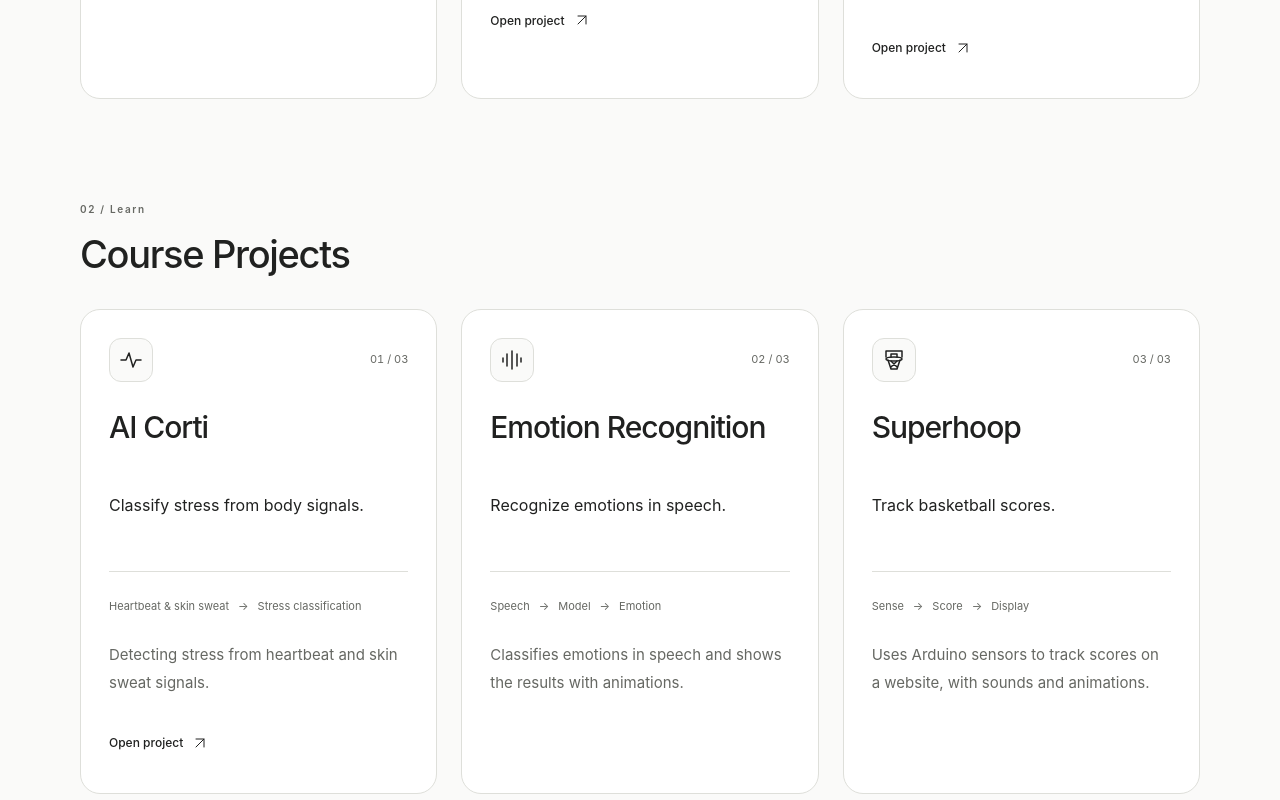
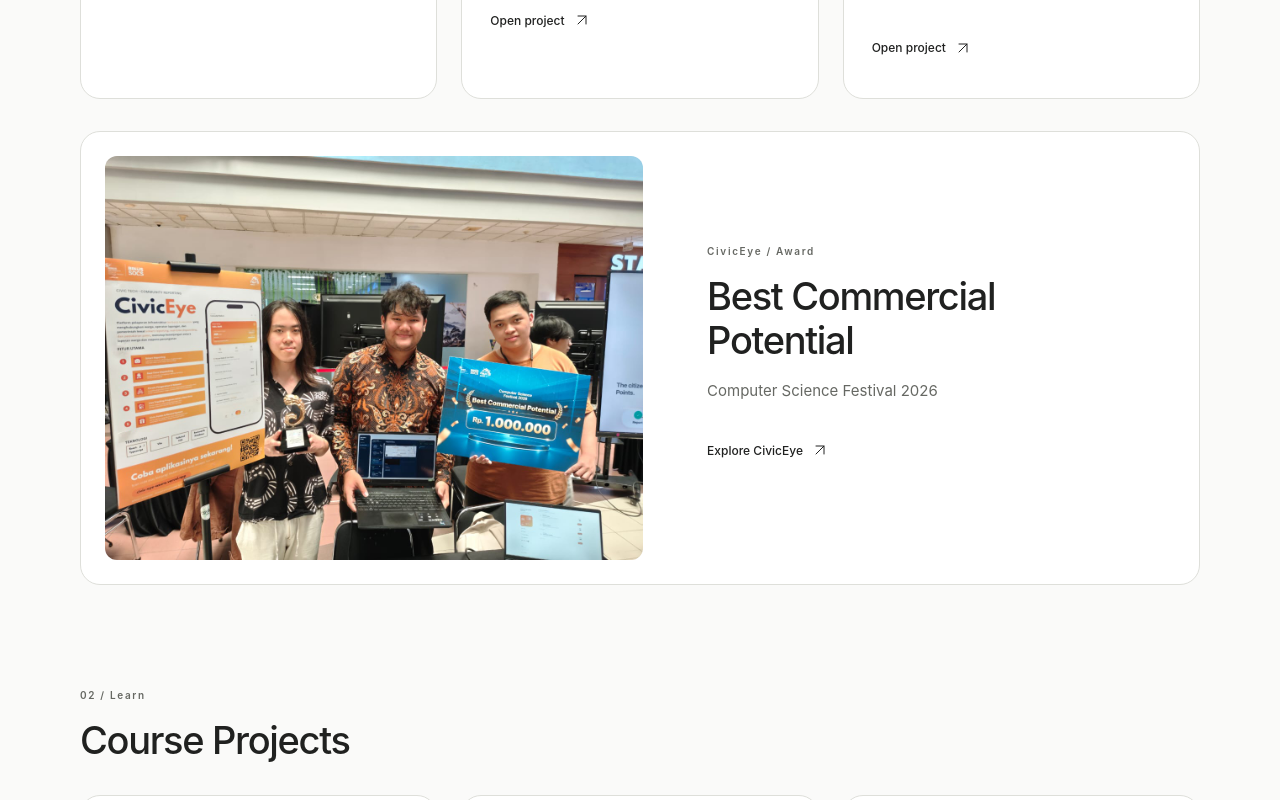
Before and after one commit to geraldadli/insane_portfolio, a React (Vite) app: page / in a window 1280 px wide. Shown: the part 2400-3200 px from the top of the page. Built offline with nearby package versions, Linux system fonts and the light colour scheme.

Commit message:
Add repeatable card reveals and CivicEye award feature

```diff
--- a/src/components/Certificates.jsx
+++ b/src/components/Certificates.jsx
@@ -1,3 +1,4 @@
+import CardReveal from "./motion/CardReveal";
 import ScrollReveal from "./motion/ScrollReveal";
 import Icon from "./ui/Icon";
 
@@ -41,8 +42,8 @@ export default function Certificates() {
           <p>Professional certificates I’ve completed.</p>
         </ScrollReveal>
         <div className="research-card-grid">
-          {certificates.map((certificate) => (
-            <ScrollReveal key={certificate.id}>
+          {certificates.map((certificate, index) => (
+            <CardReveal key={certificate.id} index={index % 2}>
               <article
                 className="universe-card certificate-card"
                 aria-labelledby={`${certificate.id}-title`}
@@ -93,7 +94,7 @@ export default function Certificates() {
                   </a>
                 </div>
               </article>
-            </ScrollReveal>
+            </CardReveal>
           ))}
         </div>
       </div>
--- a/src/components/Projects.jsx
+++ b/src/components/Projects.jsx
@@ -1,15 +1,18 @@
 import { projectUniverse } from "../data/projectUniverse";
 import ScrollReveal from "./motion/ScrollReveal";
 import Icon from "./ui/Icon";
+import CardReveal from "./motion/CardReveal";
 
 function UniverseCard({ project, index, total }) {
   return (
-    <article
+    <CardReveal
+      as="article"
+      index={index}
       className="universe-card"
       id={project.id}
       aria-labelledby={`${project.id}-title`}
     >
-      <ScrollReveal>
+      <div>
         <div className="universe-card-meta">
           <span className="project-icon" aria-hidden="true">
             <Icon name={project.icon} />
@@ -21,7 +24,7 @@ function UniverseCard({ project, index, total }) {
         </div>
         <h4 id={`${project.id}-title`}>{project.name}</h4>
         <p className="universe-tagline">{project.tagline}</p>
-      </ScrollReveal>
+      </div>
       {project.video && (
         <figure className="universe-preview">
           <video
@@ -39,16 +42,16 @@ function UniverseCard({ project, index, total }) {
           <figcaption>{project.name} — project preview.</figcaption>
         </figure>
       )}
-      <ScrollReveal>
+      <div>
         <ol className="universe-flow" aria-label={`${project.name} workflow`}>
           {project.flow.map((step) => (
             <li key={step}>{step}</li>
           ))}
         </ol>
         <p className="universe-description">{project.description}</p>
-      </ScrollReveal>
+      </div>
       {project.foundation && (
-        <ScrollReveal>
+        <div>
           <dl className="universe-status">
             <div>
               <dt>Current work</dt>
@@ -59,10 +62,10 @@ function UniverseCard({ project, index, total }) {
               <dd>{project.outlook}</dd>
             </div>
           </dl>
-        </ScrollReveal>
+        </div>
       )}
       {project.href && (
-        <ScrollReveal>
+        <div>
           <a
             className="text-link universe-link"
             href={project.href}
@@ -74,9 +77,9 @@ function UniverseCard({ project, index, total }) {
               : {project.name} (opens in a new tab)
             </span>
           </a>
-        </ScrollReveal>
+        </div>
       )}
-    </article>
+    </CardReveal>
   );
 }
 
@@ -133,6 +136,35 @@ export default function Projects() {
                 />
               ))}
             </div>
+            {group.projects.filter((project) => project.award).map((project) => (
+              <CardReveal key={`${project.id}-award`} className="universe-card award-feature">
+                <figure>
+                  <a
+                    href={project.award.photo}
+                    target="_blank"
+                    rel="noreferrer"
+                    aria-label={`View ${project.name} award photo (opens in a new tab)`}
+                  >
+                    <img
+                      src={project.award.photo}
+                      alt={project.award.alt}
+                      width="1280"
+                      height="960"
+                      loading="lazy"
+                      decoding="async"
+                    />
+                  </a>
+                  <figcaption>
+                    <p className="eyebrow">{project.name} / Award</p>
+                    <h4>{project.award.title}</h4>
+                    <p className="universe-description">{project.award.event}</p>
+                    <a className="text-link universe-link" href={`#${project.id}`}>
+                      Explore {project.name} <Icon name="diagonal" />
+                    </a>
+                  </figcaption>
+                </figure>
+              </CardReveal>
+            ))}
           </section>
         ))}
       </div>
--- a/src/components/Research.jsx
+++ b/src/components/Research.jsx
@@ -1,3 +1,4 @@
+import CardReveal from "./motion/CardReveal";
 import { projects, otherResearch } from "../data/projects";
 import Icon from "./ui/Icon";
 import ScrollReveal from "./motion/ScrollReveal";
@@ -20,8 +21,8 @@ export default function Research() {
           <p>A few studies I’ve worked on.</p>
         </ScrollReveal>
         <div className="research-card-grid">
-          {[...projects, ...otherResearch].map((paper) => (
-            <ScrollReveal key={paper.number}>
+          {[...projects, ...otherResearch].map((paper, index) => (
+            <CardReveal key={paper.number} index={index % 2}>
               <article
                 className="universe-card research-paper"
                 id={`project-${paper.number}`}
@@ -45,7 +46,7 @@ export default function Research() {
                   </span>
                 </a>
               </article>
-            </ScrollReveal>
+            </CardReveal>
           ))}
         </div>
         <ScrollReveal>
--- a/src/components/Skills.jsx
+++ b/src/components/Skills.jsx
@@ -1,3 +1,4 @@
+import CardReveal from "./motion/CardReveal";
 import ScrollReveal from "./motion/ScrollReveal";
 
 // Data science workflow supplied by Gerald, with libraries from his CV.
@@ -70,8 +71,8 @@ export default function Skills() {
             </h3>
           </ScrollReveal>
           <div className="skills-category-grid">
-            {groups.map((group) => (
-              <ScrollReveal key={group.number}>
+            {groups.map((group, index) => (
+              <CardReveal key={group.number} index={index % 2}>
                 <article
                   className="skill-category"
                   aria-labelledby={`skill-group-${group.number}`}
@@ -85,7 +86,7 @@ export default function Skills() {
                     ))}
                   </ul>
                 </article>
-              </ScrollReveal>
+              </CardReveal>
             ))}
           </div>
           <ScrollReveal className="skills-focus">
@@ -105,7 +106,7 @@ export default function Skills() {
               Soft Skills
             </h3>
           </ScrollReveal>
-          <ScrollReveal>
+          <CardReveal>
             <article
               className="skill-category"
               aria-labelledby="leadership-communication-title"
@@ -116,7 +117,7 @@ export default function Skills() {
               </h4>
               <p>Helping teams stay organized and sharing ideas clearly.</p>
             </article>
-          </ScrollReveal>
+          </CardReveal>
         </section>
       </div>
     </section>
--- /dev/null
+++ b/src/components/motion/CardReveal.jsx
@@ -0,0 +1,37 @@
+import { useRef, useState } from "react";
+import { motion, useInView } from "framer-motion";
+import useMediaQuery from "../../hooks/useMediaQuery";
+
+const visible = { opacity: 1, y: 0, scale: 1 };
+
+// Transform-only movement preserves the grid; leaving the viewport resets the reveal.
+export default function CardReveal({ children, as = "div", index = 0, ...props }) {
+  const ref = useRef(null);
+  const reduced = useMediaQuery("(prefers-reduced-motion: reduce)");
+  const compact = useMediaQuery("(pointer: coarse), (max-width: 999px)");
+  const inView = useInView(ref, { margin: "0px 0px -40px 0px" });
+  const [focused, setFocused] = useState(false);
+  const Component = as === "article" ? motion.article : motion.div;
+  const hidden = { opacity: 0, y: compact ? 14 : 32, scale: compact ? 1 : 0.975 };
+
+  return (
+    <Component
+      {...props}
+      ref={ref}
+      initial={reduced ? false : hidden}
+      animate={reduced || inView || focused ? visible : hidden}
+      transition={{
+        duration: reduced || focused || !inView ? 0 : compact ? 0.45 : 0.75,
+        delay: reduced || focused || compact || !inView ? 0 : index * 0.08,
+        ease: [0.22, 1, 0.36, 1],
+      }}
+      onFocusCapture={() => setFocused(true)}
+      onBlurCapture={(event) => {
+        if (!event.currentTarget.contains(event.relatedTarget)) setFocused(false);
+      }}
+      style={{ minWidth: 0, transformOrigin: "center bottom" }}
+    >
+      {children}
+    </Component>
+  );
+}
--- a/src/data/projectUniverse.js
+++ b/src/data/projectUniverse.js
@@ -10,6 +10,12 @@ export const projectUniverse = [
         id: "civic-eye",
         video: "/videos/civiceye-commercial.mp4",
         poster: "/videos/civiceye-poster.jpg",
+        award: {
+          photo: "/images/civiceye-award.jpeg",
+          title: "Best Commercial Potential",
+          event: "Computer Science Festival 2026",
+          alt: "CivicEye team with their trophy and Best Commercial Potential award at Computer Science Festival 2026.",
+        },
         icon: "city",
         name: "CivicEye",
         tagline: "Report local problems.",
@@ -57,7 +63,7 @@ export const projectUniverse = [
         tagline: "Classify stress from body signals.",
         flow: ["Heartbeat & skin sweat", "Stress classification"],
         description: "Detecting stress from heartbeat and skin sweat signals.",
-        href: "https://stress-classifier.streamlit.app/",
+        href: "https://ai-corti.streamlit.app/",
       },
       {
         id: "emotion-recognition",
@@ -67,6 +73,7 @@ export const projectUniverse = [
         flow: ["Speech", "Model", "Emotion"],
         description:
           "Classifies emotions in speech and shows the results with animations.",
+        href: "https://github.com/geraldadli/speech-emotion-recognition",
       },
       {
         id: "superhoop",
@@ -76,6 +83,7 @@ export const projectUniverse = [
         flow: ["Sense", "Score", "Display"],
         description:
           "Uses Arduino sensors to track scores on a website, with sounds and animations.",
+        href: "https://github.com/MakiKainan/superhoop",
       },
     ],
   },
--- a/src/styles/universe.css
+++ b/src/styles/universe.css
@@ -137,6 +137,42 @@
   color: var(--muted);
   font-size: 12px;
   line-height: 1.6;
+}
+.award-feature {
+  padding: 24px;
+}
+.award-feature figure {
+  display: grid;
+  grid-template-columns: minmax(0, 1.15fr) minmax(0, 1fr);
+  align-items: center;
+  gap: clamp(28px, 5vw, 64px);
+  margin: 0;
+}
+.award-feature img {
+  display: block;
+  width: 100%;
+  height: auto;
+  aspect-ratio: 4 / 3;
+  border-radius: var(--media-radius);
+}
+.award-feature figcaption {
+  padding-block: 12px;
+}
+.award-feature h4 {
+  margin-top: 16px;
+  max-width: 14ch;
+}
+@media (max-width: 767px) {
+  .award-feature {
+    padding: var(--card-space);
+  }
+  .award-feature figure {
+    grid-template-columns: 1fr;
+    gap: 24px;
+  }
+  .award-feature figcaption {
+    padding: 0;
+  }
 }
 .universe-status > div + div {
   margin-top: 18px;
```
Also changed, not shown: public/images/civiceye-award.jpeg (added).
